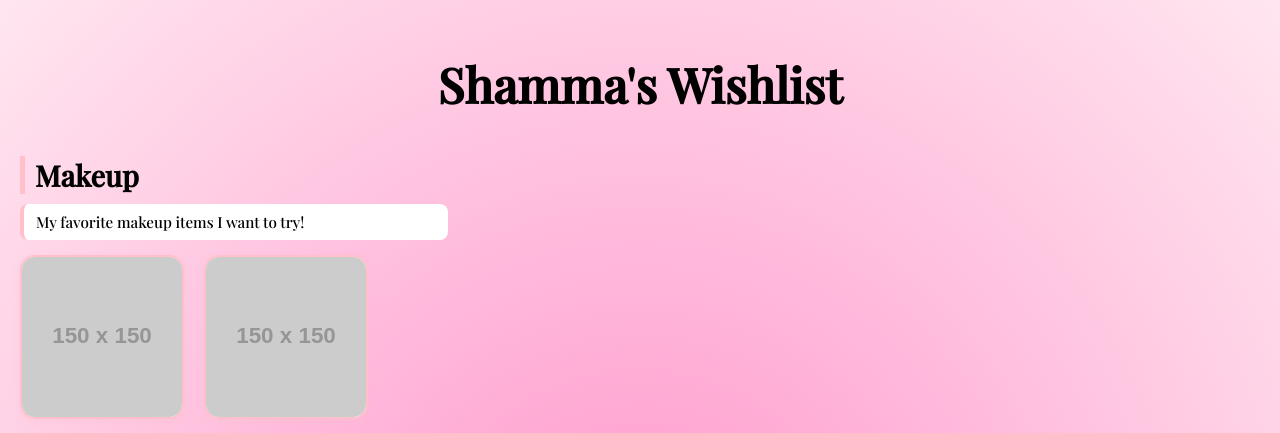
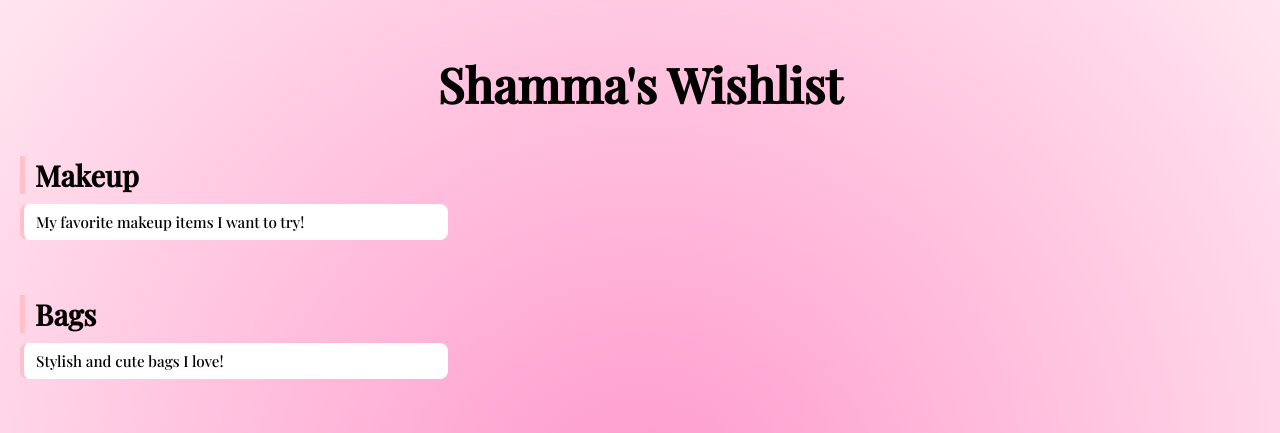
Before and after one commit to ShammaAlketbi4/wishlist, a plain HTML site: page index.html in a window 1280 px wide. Shown: the top 433 px of the page. Drawn offline with nearby package versions, Linux system fonts and the light colour scheme; placeholder pictures from the web are drawn by us.

Commit message:
Add files via upload

```diff
--- a/index.html
+++ b/index.html
@@ -91,12 +91,7 @@
     <h2>Makeup</h2>
     <div class="description">My favorite makeup items I want to try!</div>
     <div class="items">
-      <div class="item" data-id="makeup-1" data-link="https://example.com/product1">
-        <img src="https://via.placeholder.com/150x150.png?text=Makeup+1" alt="Makeup 1">
-      </div>
-      <div class="item" data-id="makeup-2" data-link="https://example.com/product2">
-        <img src="https://via.placeholder.com/150x150.png?text=Makeup+2" alt="Makeup 2">
-      </div>
+      <!-- Makeup items go here -->
     </div>
   </div>
 
@@ -104,7 +99,7 @@
     <h2>Bags</h2>
     <div class="description">Stylish and cute bags I love!</div>
     <div class="items">
-      <!-- no items -->
+      <!-- Bags items go here -->
     </div>
   </div>
 
```
